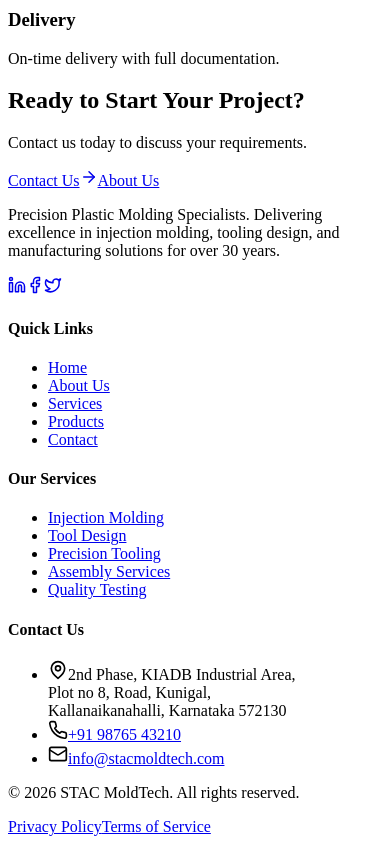
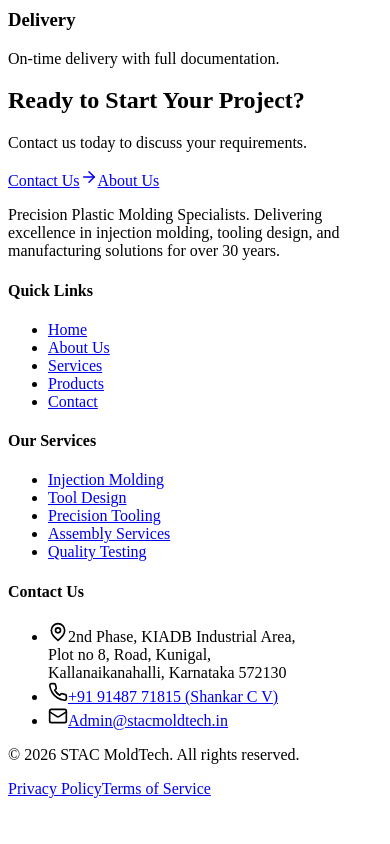
Before and after one commit to anvithkashyap/STAC-website, a React (Vite) app: page /#/services in a window 390 px wide. Shown: the part 5510-6354 px from the top of the page. After the commit the page ends 6316 px from the top, so only its background shows below. Built offline with nearby package versions, Linux system fonts and the light colour scheme; the HTML template or start-up script is replaced by a standard one.

Commit message:
Update contact info: new phone number, email, and remove social media icons

```diff
--- a/src/components/ContactForm.jsx
+++ b/src/components/ContactForm.jsx
@@ -84,7 +84,7 @@ const ContactForm = () => {
             value={formData.phone}
             onChange={handleChange}
             className="w-full px-4 py-3 border border-gray-300 rounded-lg focus:ring-2 focus:ring-stac-red focus:border-transparent transition-all outline-none"
-            placeholder="+91 98765 43210"
+            placeholder="+91 91487 71815"
           />
         </div>
 
--- a/src/components/Footer.jsx
+++ b/src/components/Footer.jsx
@@ -1,5 +1,5 @@
 import { Link } from 'react-router-dom'
-import { MapPin, Phone, Mail, Linkedin, Facebook, Twitter } from 'lucide-react'
+import { MapPin, Phone, Mail } from 'lucide-react'
 
 const Footer = () => {
   const currentYear = new Date().getFullYear()
@@ -14,29 +14,6 @@ const Footer = () => {
               Precision Plastic Molding Specialists. Delivering excellence in injection molding,
               tooling design, and manufacturing solutions for over 30 years.
             </p>
-            <div className="flex space-x-4">
-              <a
-                href="#"
-                className="w-10 h-10 rounded-full bg-white/10 flex items-center justify-center hover:bg-stac-blue transition-colors"
-                aria-label="LinkedIn"
-              >
-                <Linkedin size={18} />
-              </a>
-              <a
-                href="#"
-                className="w-10 h-10 rounded-full bg-white/10 flex items-center justify-center hover:bg-stac-blue transition-colors"
-                aria-label="Facebook"
-              >
-                <Facebook size={18} />
-              </a>
-              <a
-                href="#"
-                className="w-10 h-10 rounded-full bg-white/10 flex items-center justify-center hover:bg-stac-blue transition-colors"
-                aria-label="Twitter"
-              >
-                <Twitter size={18} />
-              </a>
-            </div>
           </div>
 
           {/* Quick Links */}
@@ -100,19 +77,19 @@ const Footer = () => {
               <li className="flex items-center space-x-3">
                 <Phone size={20} className="text-stac-blue flex-shrink-0" />
                 <a
-                  href="tel:+919876543210"
+                  href="tel:+919148771815"
                   className="text-gray-400 hover:text-stac-blue transition-colors text-sm"
                 >
-                  +91 98765 43210
+                  +91 91487 71815 (Shankar C V)
                 </a>
               </li>
               <li className="flex items-center space-x-3">
                 <Mail size={20} className="text-stac-blue flex-shrink-0" />
                 <a
-                  href="mailto:info@stacmoldtech.com"
+                  href="mailto:Admin@stacmoldtech.in"
                   className="text-gray-400 hover:text-stac-blue transition-colors text-sm"
                 >
-                  info@stacmoldtech.com
+                  Admin@stacmoldtech.in
                 </a>
               </li>
             </ul>
--- a/src/pages/Contact.jsx
+++ b/src/pages/Contact.jsx
@@ -43,8 +43,7 @@ const Contact = () => {
       icon: Phone,
       title: 'Call Us',
       lines: [
-        '+91 98765 43210',
-        '+91 80 1234 5678'
+        '+91 91487 71815 (Shankar C V)'
       ],
       isLink: true,
       linkType: 'tel'
@@ -53,8 +52,7 @@ const Contact = () => {
       icon: Mail,
       title: 'Email Us',
       lines: [
-        'info@stacmoldtech.com',
-        'sales@stacmoldtech.com'
+        'Admin@stacmoldtech.in'
       ],
       isLink: true,
       linkType: 'mailto'
```
